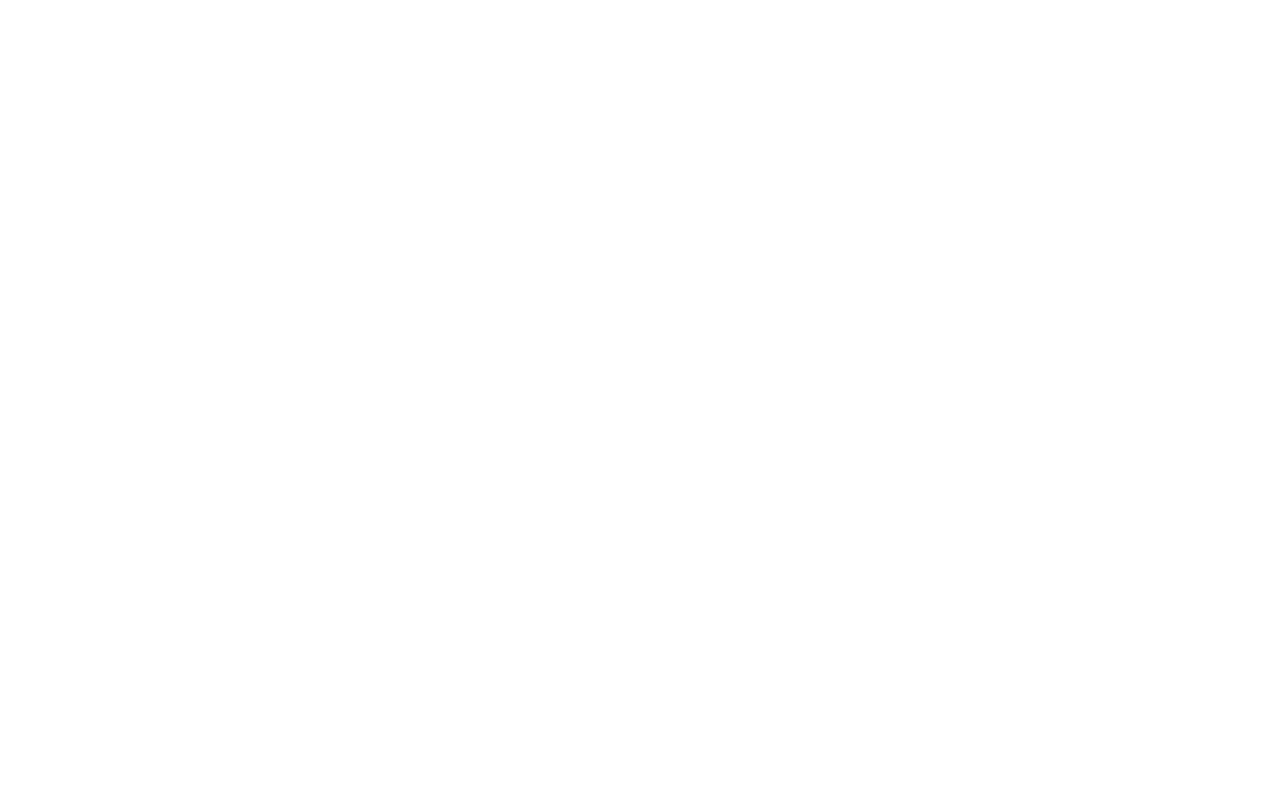
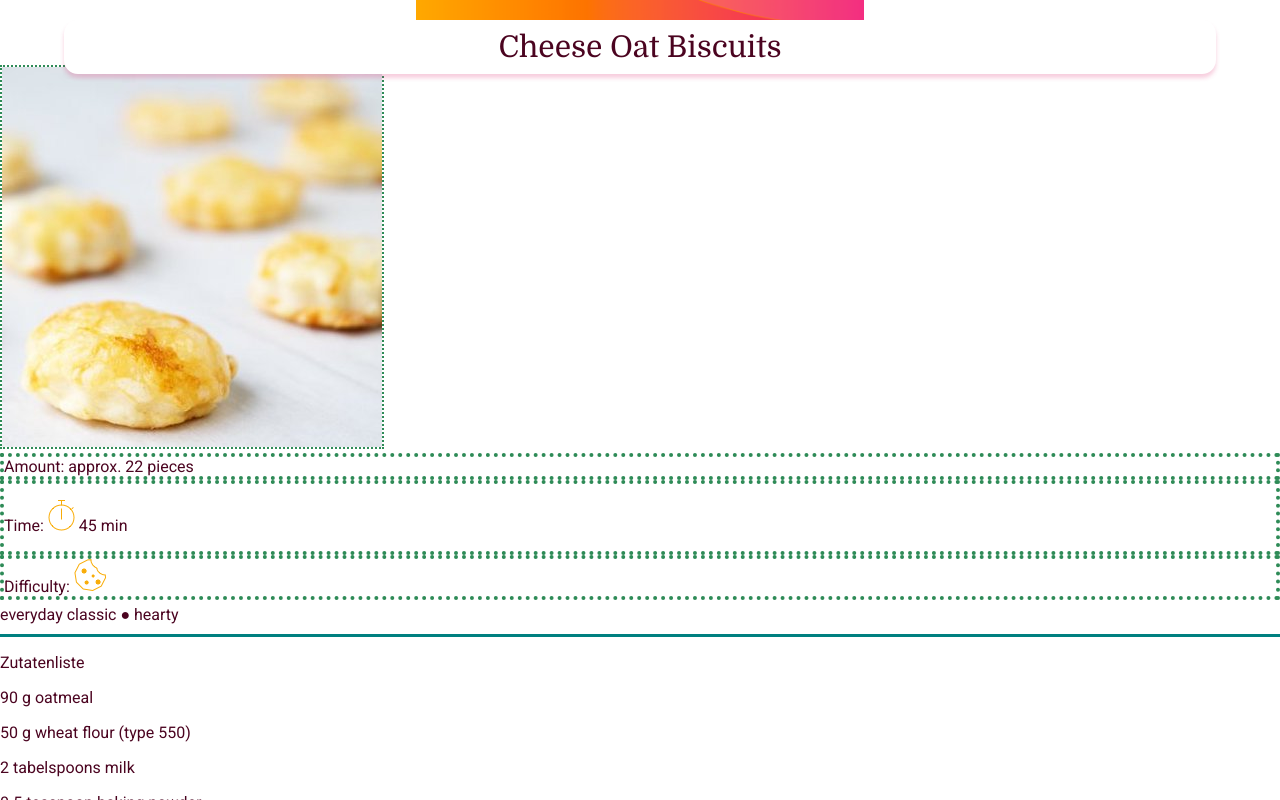
Before and after one commit to L-M-K-B/backen-f-r-menschen, a React (Create React App) app: page /recipe/cheese-oat-biscuits in a window 1280 px wide. Built offline with nearby package versions, Linux system fonts and the light colour scheme.

Commit message:
Add styling

```diff
--- a/src/app/App.js
+++ b/src/app/App.js
@@ -53,7 +53,7 @@ export default function App() {
           )}
         />
         <Route
-          path="/recipeDetailed/:id"
+          path="/recipe/:id"
           render={props => (
             <>
               <Header
--- a/src/header-footer/Footer.js
+++ b/src/header-footer/Footer.js
@@ -0,0 +1,6 @@
+import React from 'react'
+import {} from './header-footer-style'
+
+export default function Footer() {
+  return <h1>Hierhin kommt der Footer incl. Nav</h1>
+}
--- a/src/mockdata.js
+++ b/src/mockdata.js
@@ -1,7 +1,7 @@
 const mockdata = {
   recipesList: [
     {
-      id: 'recipe01',
+      id: 'snicker-doodles',
       recipeName: 'Snicker Doodles',
       time: 38,
       difficulty: 2,
@@ -32,7 +32,7 @@ const mockdata = {
       titleImage: '/images/SnickerDoodles.jpg',
     },
     {
-      id: 'recipe02',
+      id: 'estonian-spring-cake',
       recipeName: 'Estonian Spring Cake',
       time: 150,
       difficulty: 5,
@@ -66,7 +66,7 @@ const mockdata = {
       titleImage: '/images/rhabarber.jpg',
     },
     {
-      id: 'recipe03',
+      id: 'cheese-oat-biscuits',
       recipeName: 'Cheese Oat Biscuits',
       time: 45,
       difficulty: 1,
```
